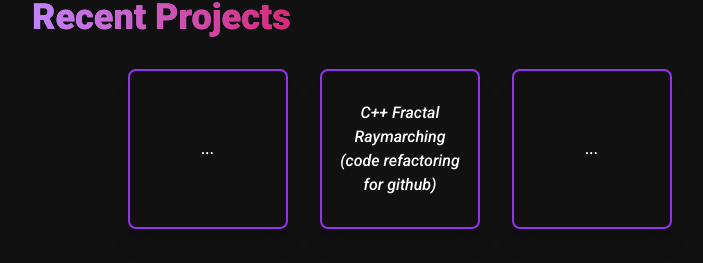
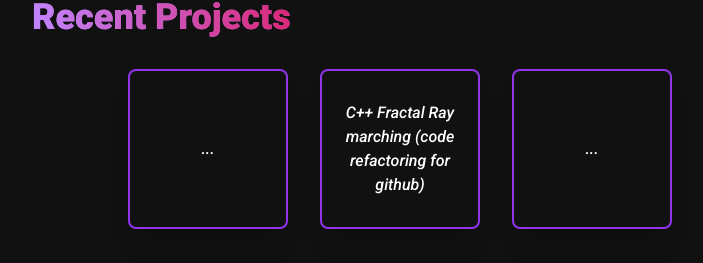
Before and after one commit to MagamedT/magamedtmsk, a Next.js app: page / in a window 1280 px wide. Shown: the part 839-1102 px from the top of the page, without its empty margins (240-943 px from the left). Built offline with nearby package versions, Linux system fonts and the light colour scheme.

Commit message:
minor changes

```diff
--- a/components/RecentProject.js
+++ b/components/RecentProject.js
@@ -8,7 +8,7 @@ function RecentProject() {
         <div className="flex flex-col items-center md:flex-row justify-center">
             {/* <Card  texte ={"Neural net repository"} link = "/"/> */}
             <Card  texte ={"..."} link = "/"/>
-            <Card  texte ={"C++ Fractal Raymarching (code refactoring for github)"} link = "/"/>
+            <Card  texte ={"C++ Fractal Ray marching (code refactoring for github)"} link = "/"/>
             <Card  texte ={"..."} link = "/"/>
         </div>
 
```
